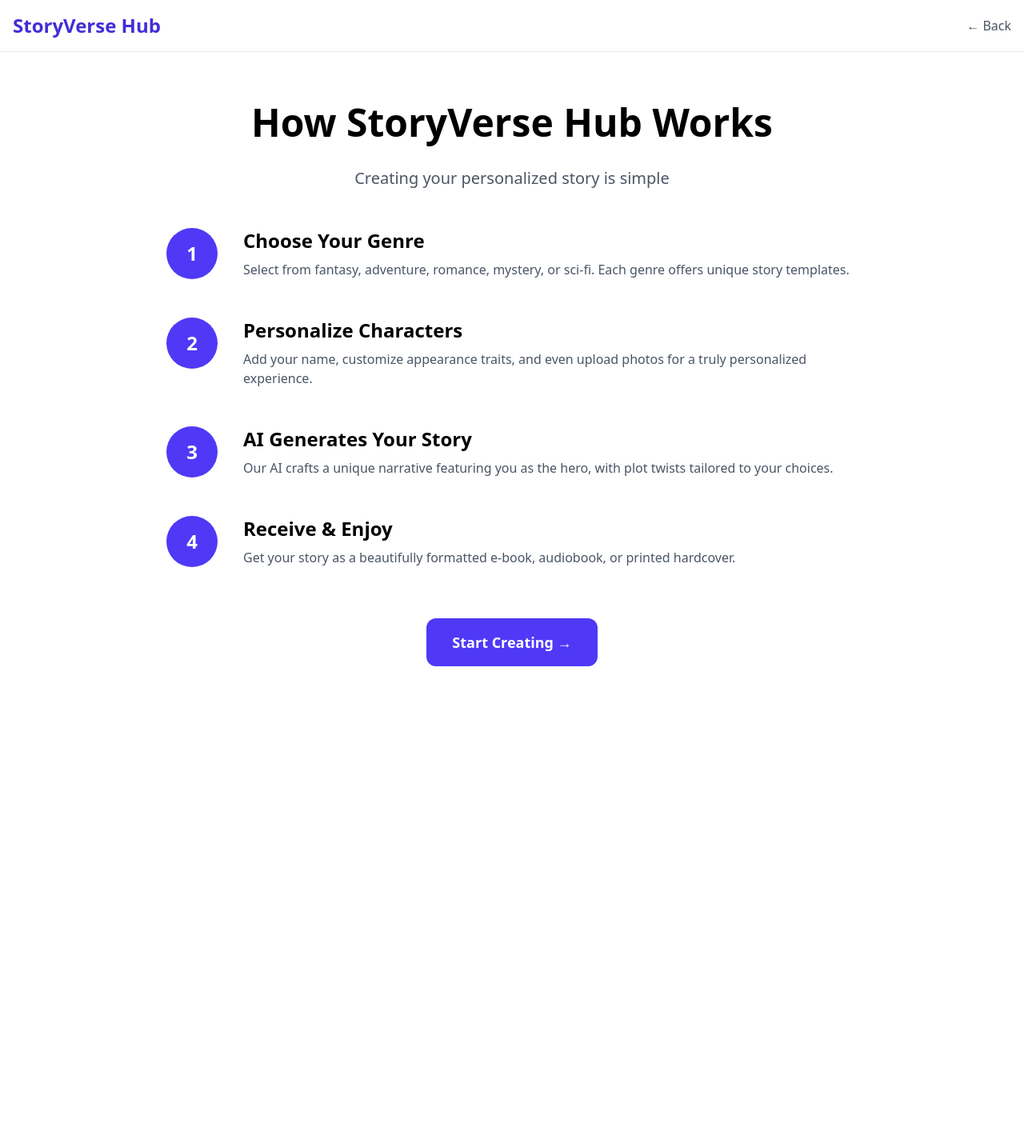
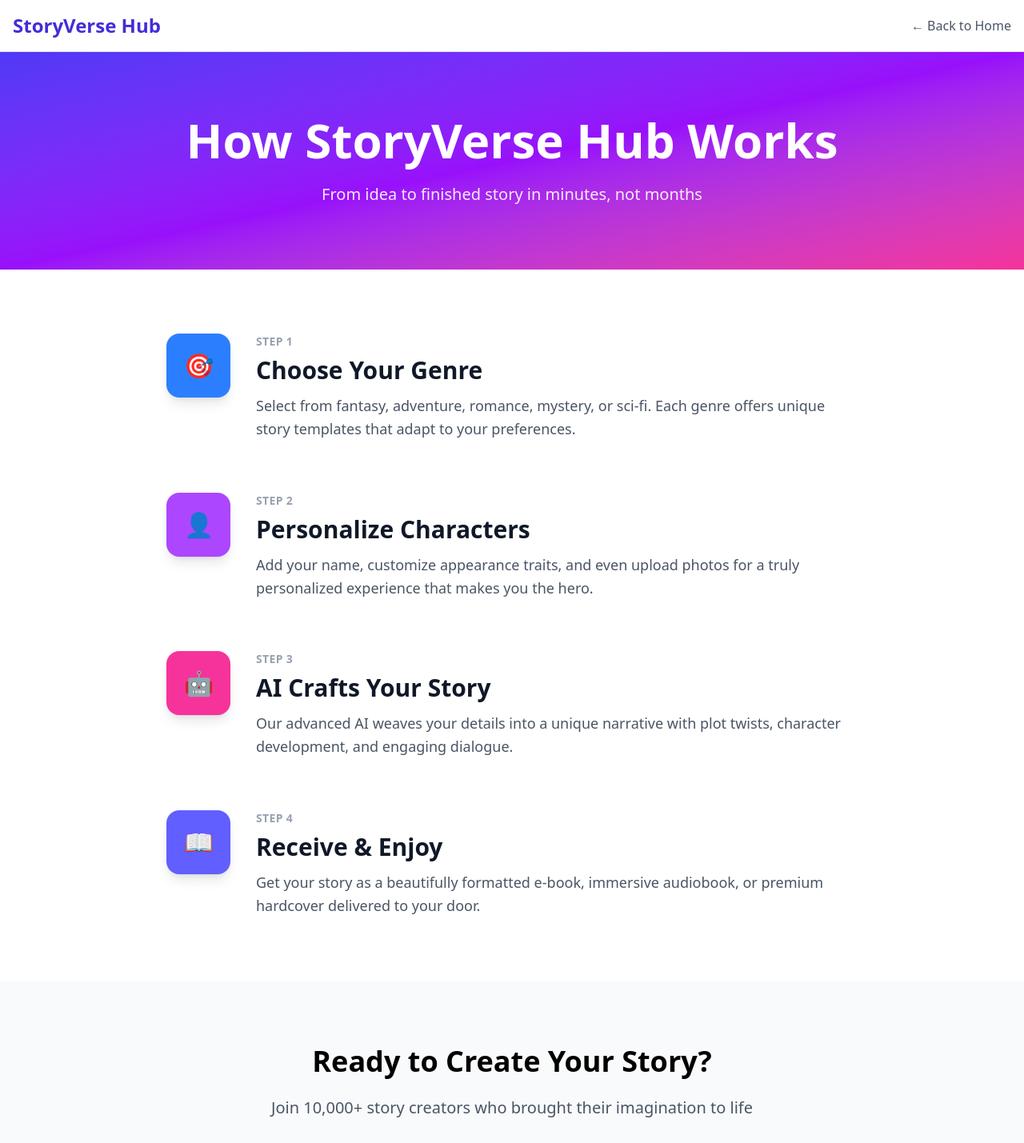
Before and after one commit to kaithebot/storyverse-hub, a Next.js app: page /how-it-works in a window 1280 px wide. Shown: the top 1429 px of the page at 80% size. Before the commit the page ends 897 px from the top, so only its background shows below. Built offline with nearby package versions, Linux system fonts and the light colour scheme; a web font is replaced by a local one.

Commit message:
v1.3.0: Redesigned How It Works page with icons, colors, better layout - 04:50

```diff
--- a/src/app/how-it-works/page.tsx
+++ b/src/app/how-it-works/page.tsx
@@ -1,59 +1,95 @@
 import Link from 'next/link';
 
 export default function HowItWorks() {
+  const steps = [
+    {
+      step: '1',
+      icon: '🎯',
+      title: 'Choose Your Genre',
+      desc: 'Select from fantasy, adventure, romance, mystery, or sci-fi. Each genre offers unique story templates that adapt to your preferences.',
+      color: 'bg-blue-500'
+    },
+    {
+      step: '2',
+      icon: '👤',
+      title: 'Personalize Characters',
+      desc: 'Add your name, customize appearance traits, and even upload photos for a truly personalized experience that makes you the hero.',
+      color: 'bg-purple-500'
+    },
+    {
+      step: '3',
+      icon: '🤖',
+      title: 'AI Crafts Your Story',
+      desc: 'Our advanced AI weaves your details into a unique narrative with plot twists, character development, and engaging dialogue.',
+      color: 'bg-pink-500'
+    },
+    {
+      step: '4',
+      icon: '📖',
+      title: 'Receive & Enjoy',
+      desc: 'Get your story as a beautifully formatted e-book, immersive audiobook, or premium hardcover delivered to your door.',
+      color: 'bg-indigo-500'
+    }
+  ];
+
   return (
     <main className="min-h-screen bg-white">
-      <nav className="bg-white border-b border-gray-200">
+      {/* Navigation */}
+      <nav className="bg-white border-b border-gray-200 sticky top-0 z-50">
         <div className="max-w-7xl mx-auto px-4 h-16 flex items-center justify-between">
           <Link href="/" className="font-serif text-2xl font-bold text-indigo-700">StoryVerse Hub</Link>
-          <Link href="/" className="text-gray-600 hover:text-indigo-600">← Back</Link>
+          <Link href="/" className="text-gray-600 hover:text-indigo-600 font-medium">← Back to Home</Link>
         </div>
       </nav>
 
-      <div className="max-w-4xl mx-auto px-4 py-16">
-        <h1 className="font-serif text-5xl font-bold text-center mb-8">How StoryVerse Hub Works</h1>
-        <p className="text-xl text-gray-600 text-center mb-12">Creating your personalized story is simple</p>
+      {/* Hero */}
+      <section className="bg-gradient-to-br from-indigo-600 via-purple-600 to-pink-500 text-white py-20">
+        <div className="max-w-4xl mx-auto px-4 text-center">
+          <h1 className="font-serif text-5xl md:text-6xl font-bold mb-6">How StoryVerse Hub Works</h1>
+          <p className="text-xl text-white/90">From idea to finished story in minutes, not months</p>
+        </div>
+      </section>
 
-        <div className="space-y-12">
-          <div className="flex gap-8 items-start">
-            <div className="w-16 h-16 bg-indigo-600 text-white rounded-full flex items-center justify-center text-2xl font-bold shrink-0">1</div>
-            <div>
-              <h2 className="font-serif text-2xl font-bold mb-2">Choose Your Genre</h2>
-              <p className="text-gray-600">Select from fantasy, adventure, romance, mystery, or sci-fi. Each genre offers unique story templates.</p>
-            </div>
-          </div>
-
-          <div className="flex gap-8 items-start">
-            <div className="w-16 h-16 bg-indigo-600 text-white rounded-full flex items-center justify-center text-2xl font-bold shrink-0">2</div>
-            <div>
-              <h2 className="font-serif text-2xl font-bold mb-2">Personalize Characters</h2>
-              <p className="text-gray-600">Add your name, customize appearance traits, and even upload photos for a truly personalized experience.</p>
-            </div>
-          </div>
-
-          <div className="flex gap-8 items-start">
-            <div className="w-16 h-16 bg-indigo-600 text-white rounded-full flex items-center justify-center text-2xl font-bold shrink-0">3</div>
-            <div>
-              <h2 className="font-serif text-2xl font-bold mb-2">AI Generates Your Story</h2>
-              <p className="text-gray-600">Our AI crafts a unique narrative featuring you as the hero, with plot twists tailored to your choices.</p>
-            </div>
-          </div>
-
-          <div className="flex gap-8 items-start">
-            <div className="w-16 h-16 bg-indigo-600 text-white rounded-full flex items-center justify-center text-2xl font-bold shrink-0">4</div>
-            <div>
-              <h2 className="font-serif text-2xl font-bold mb-2">Receive & Enjoy</h2>
-              <p className="text-gray-600">Get your story as a beautifully formatted e-book, audiobook, or printed hardcover.</p>
-            </div>
+      {/* Steps */}
+      <section className="py-20">
+        <div className="max-w-4xl mx-auto px-4">
+          <div className="space-y-16">
+            {steps.map((item, i) => (
+              <div key={i} className="flex gap-8 items-start group">
+                <div className={`w-20 h-20 ${item.color} text-white rounded-2xl flex items-center justify-center text-3xl font-bold shrink-0 shadow-lg group-hover:scale-110 transition transform`}>
+                  {item.icon}
+                </div>
+                <div className="flex-1">
+                  <div className="flex items-center gap-3 mb-2">
+                    <span className="text-sm font-bold text-gray-400 uppercase tracking-wide">Step {item.step}</span>
+                  </div>
+                  <h2 className="font-serif text-3xl font-bold mb-3 text-gray-900">{item.title}</h2>
+                  <p className="text-lg text-gray-600 leading-relaxed">{item.desc}</p>
+                </div>
+              </div>
+            ))}
           </div>
         </div>
+      </section>
 
-        <div className="mt-16 text-center">
-          <Link href="/create" className="bg-indigo-600 text-white px-8 py-4 rounded-xl font-bold text-lg hover:bg-indigo-700 transition inline-block">
-            Start Creating →
+      {/* CTA */}
+      <section className="py-20 bg-gray-50">
+        <div className="max-w-3xl mx-auto px-4 text-center">
+          <h2 className="font-serif text-4xl font-bold mb-6">Ready to Create Your Story?</h2>
+          <p className="text-xl text-gray-600 mb-8">Join 10,000+ story creators who brought their imagination to life</p>
+          <Link href="/create" className="bg-indigo-600 text-white px-8 py-4 rounded-xl font-bold text-lg hover:bg-indigo-700 transition inline-block shadow-lg hover:shadow-xl">
+            Start Creating Now →
           </Link>
+          <p className="mt-4 text-gray-500 text-sm">Takes less than 5 minutes • No credit card required</p>
         </div>
-      </div>
+      </section>
+
+      {/* Footer */}
+      <footer className="bg-gray-900 text-white py-8">
+        <div className="max-w-7xl mx-auto px-4 text-center">
+          <p className="text-gray-400">&copy; 2026 StoryVerse Hub v1.2.0. Everyone deserves to be a hero in their own story.</p>
+        </div>
+      </footer>
     </main>
   );
 }
```
Also changed, not shown: 72 other files (tests, documents, lock files or other folders).
